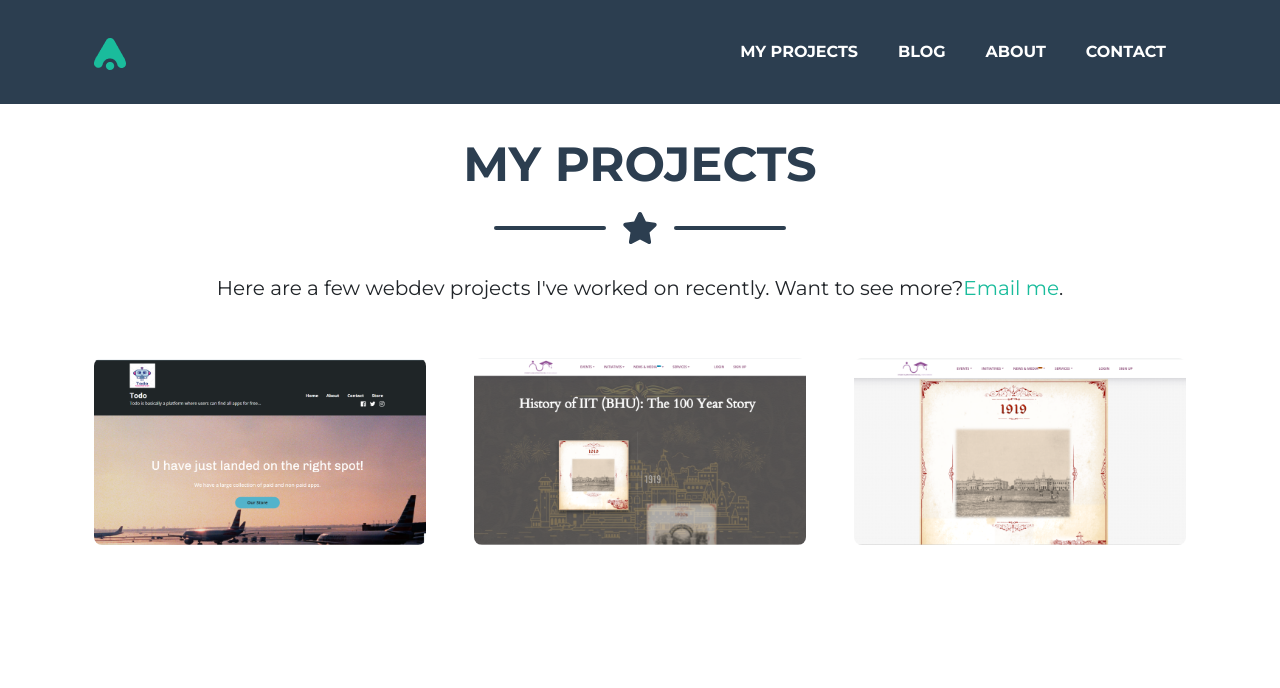
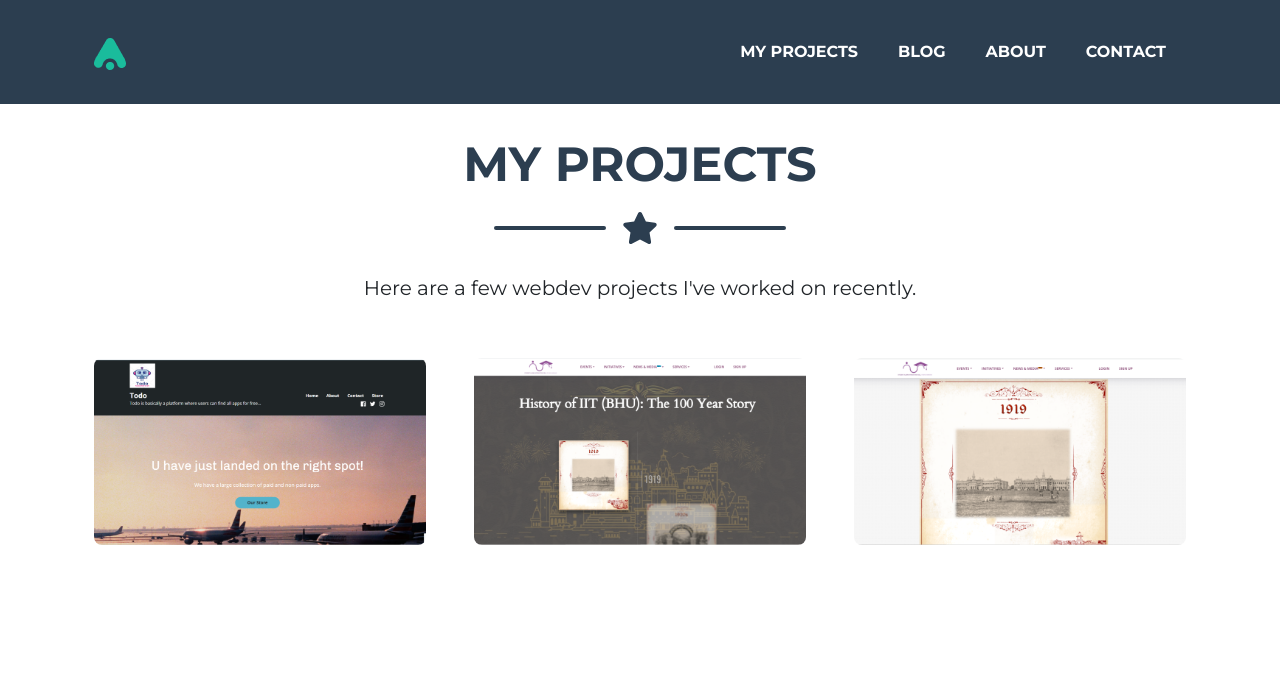
Before and after one commit to ankur12-1610/itsankur, a Django app: page /myprojects/ in a window 1280 px wide. Shown: the top 688 px of the page. Run offline with Django 3.2, Linux system fonts and the light colour scheme; some libraries are stand-ins or nearby versions.

Commit message:
Textalign

```diff
--- a/main/templates/blog.html
+++ b/main/templates/blog.html
@@ -27,7 +27,7 @@
         <!-- <div class="text-center mt-4">
             <a class="btn btn-xl btn-outline-dark" href="#!">
                 <i class="fas fa-download mr-2"></i>
-                Resume
+                Email Me
             </a>
         </div> -->
     </div>
--- a/main/templates/myprojects.html
+++ b/main/templates/myprojects.html
@@ -14,7 +14,7 @@
             <div class="divider-custom-icon"><i class="fas fa-star"></i></div>
             <div class="divider-custom-line"></div>
         </div>
-        <h5 style="font-weight: 400;" class="yo" class="lead">Here are a few webdev projects I've worked on recently. Want to see more? <a href = "mailto: anknerd.12@gmail.com">Email me</a>.</h5>
+        <h5 style="font-weight: 400; text-align: center !important;" class="yo" class="lead">Here are a few webdev projects I've worked on recently.</h5>
         <!-- Portfolio Grid Items-->
         <div style="padding-top: 50px;"class="row justify-content-center">
             <!-- Portfolio Item 1-->
```
